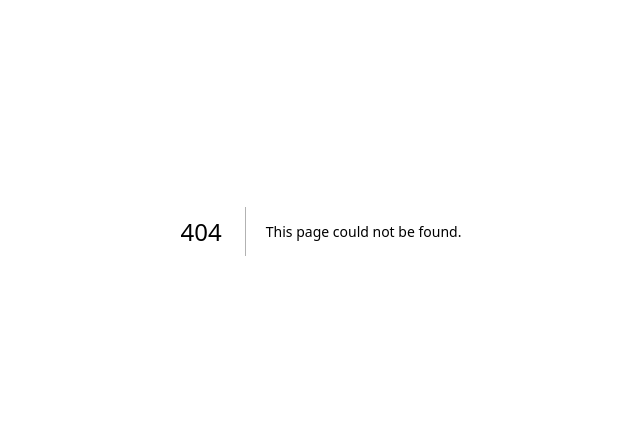
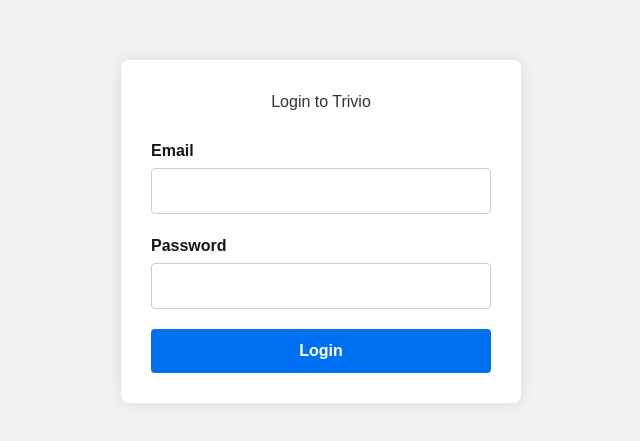
Before and after one commit to GOGULKRISHNAN368/NEXTJS-, a Next.js app: page /login in a window 1280 px wide. Before the commit this address had no page. Shown: the part 169-610 px from the top of the page, without its empty margins (319-959 px from the left). Built offline with nearby package versions, Linux system fonts and the light colour scheme.

Commit message:
Add About, Contact, and Login pages

```diff
--- /dev/null
+++ b/src/pages/about.js
@@ -0,0 +1,47 @@
+export default function AboutPage() {
+  return (
+    <div style={{ padding: '2rem', fontFamily: 'Arial, sans-serif', lineHeight: '1.6' }}>
+      <h1 style={{ fontSize: '2rem', fontWeight: 'bold', marginBottom: '1rem' }}>About Trivio</h1>
+
+      <p>
+        <strong>Trivio</strong> is an innovative AI-powered multiplayer quiz platform that allows multiple users to join live quiz rooms,
+        compete in real time, and view dynamic leaderboards. It’s built for educational institutions, students, and anyone who enjoys learning
+        through fun and competition.
+      </p>
+
+      <h2 style={{ fontSize: '1.5rem', marginTop: '2rem' }}> Our Mission</h2>
+      <p>
+        To make learning interactive, competitive, and intelligent using AI-driven question generation, performance analysis, and adaptive difficulty levels.
+      </p>
+
+      <h2 style={{ fontSize: '1.5rem', marginTop: '2rem' }}> Features</h2>
+      <ul style={{ paddingLeft: '1.2rem' }}>
+        <li>Real-time multiplayer quiz rooms</li>
+        <li>AI-generated and curated quiz questions</li>
+        <li>Smart scoring and live leaderboard</li>
+        <li>Analytics for student performance</li>
+        <li>Simple interface with no setup required</li>
+      </ul>
+
+      <h2 style={{ fontSize: '1.5rem', marginTop: '2rem' }}> Who Can Use Trivio?</h2>
+      <ul style={{ paddingLeft: '1.2rem' }}>
+        <li>Schools and colleges</li>
+        <li>Competitive exam training centers</li>
+        <li>Corporate training and team-building</li>
+        <li>Students preparing for exams</li>
+      </ul>
+
+      <h2 style={{ fontSize: '1.5rem', marginTop: '2rem' }}> Built Using</h2>
+      <ul style={{ paddingLeft: '1.2rem' }}>
+        <li>Next.js (Frontend)</li>
+        <li>Node.js & Express (Backend)</li>
+        <li>MongoDB (Database)</li>
+        <li>Python APIs for AI/ML question generation</li>
+      </ul>
+
+      <p style={{ marginTop: '2rem' }}>
+        <strong>We believe learning should never be boring. Let Trivio make it fun and competitive!</strong>
+      </p>
+    </div>
+  );
+}
--- /dev/null
+++ b/src/pages/contact.js
@@ -0,0 +1,35 @@
+export default function ContactPage() {
+  return (
+    <div style={{ padding: '2rem', fontFamily: 'Arial, sans-serif', lineHeight: '1.6' }}>
+      <h1 style={{ fontSize: '2rem', fontWeight: 'bold', marginBottom: '1rem' }}>Contact Us</h1>
+
+      <p>If you have any questions, suggestions, or need support related to our quiz platform <strong>Trivio</strong>, feel free to reach out to us using the details below:</p>
+
+      <h2 style={{ fontSize: '1.5rem', marginTop: '2rem' }}> Contact Details</h2>
+      <p><strong>Name:</strong> Gogulkrishnan</p>
+      <p><strong>Phone:</strong> <a href="tel:7328585767">7328585767</a></p>
+      <p><strong>Email:</strong> <a href="mailto:71762307017@cit.edu.in">71762307017@cit.edu.in</a></p>
+
+      <h2 style={{ fontSize: '1.5rem', marginTop: '2rem' }}> Address</h2>
+      <p>
+        Department of Computer Science,<br />
+        Coimbatore Institute of Technology,<br />
+        Tamil Nadu, India.
+      </p>
+
+      <h2 style={{ fontSize: '1.5rem', marginTop: '2rem' }}> Feedback & Support</h2>
+      <p>
+        We value your feedback and are constantly working to improve <strong>Trivio</strong>. If you encounter any issues during a quiz, have ideas for improvement, or want to report bugs, please don't hesitate to contact us.
+      </p>
+
+      <h2 style={{ fontSize: '1.5rem', marginTop: '2rem' }}> About Trivio</h2>
+      <p>
+        Trivio is an AI-powered multiplayer quiz platform designed for students and organizations to conduct live quizzes, competitive learning sessions, and real-time leaderboards. Our goal is to make learning fun, interactive, and smart.
+      </p>
+
+      <p style={{ marginTop: '2rem' }}>
+        <strong>Thank you for using Trivio!</strong>
+      </p>
+    </div>
+  );
+}
--- /dev/null
+++ b/src/pages/login.js
@@ -0,0 +1,54 @@
+export default function Login() {
+  return (
+    <div style={{
+      display: 'flex',
+      alignItems: 'center',
+      justifyContent: 'center',
+      minHeight: '100vh',
+      backgroundColor: '#f2f2f2',
+      fontFamily: 'Arial, sans-serif'
+    }}>
+      <div style={{
+        width: '100%',
+        maxWidth: '400px',
+        backgroundColor: '#fff',
+        padding: '30px',
+        borderRadius: '8px',
+        boxShadow: '0 0 15px rgba(0,0,0,0.1)'
+      }}>
+        <h2 style={{ textAlign: 'center', marginBottom: '25px', color: '#333' }}>Login to Trivio</h2>
+
+        <form method="POST">
+          <label style={{ display: 'block', marginBottom: '5px', fontWeight: 'bold' }}>Email</label>
+          <input type="email" name="email" required style={{
+            width: '100%',
+            padding: '10px',
+            marginBottom: '20px',
+            borderRadius: '4px',
+            border: '1px solid #ccc'
+          }} />
+
+          <label style={{ display: 'block', marginBottom: '5px', fontWeight: 'bold' }}>Password</label>
+          <input type="password" name="password" required style={{
+            width: '100%',
+            padding: '10px',
+            marginBottom: '20px',
+            borderRadius: '4px',
+            border: '1px solid #ccc'
+          }} />
+
+          <button type="submit" style={{
+            width: '100%',
+            padding: '10px',
+            backgroundColor: '#0070f3',
+            color: 'white',
+            border: 'none',
+            borderRadius: '4px',
+            fontWeight: 'bold',
+            cursor: 'pointer'
+          }}>Login</button>
+        </form>
+      </div>
+    </div>
+  );
+}
```
